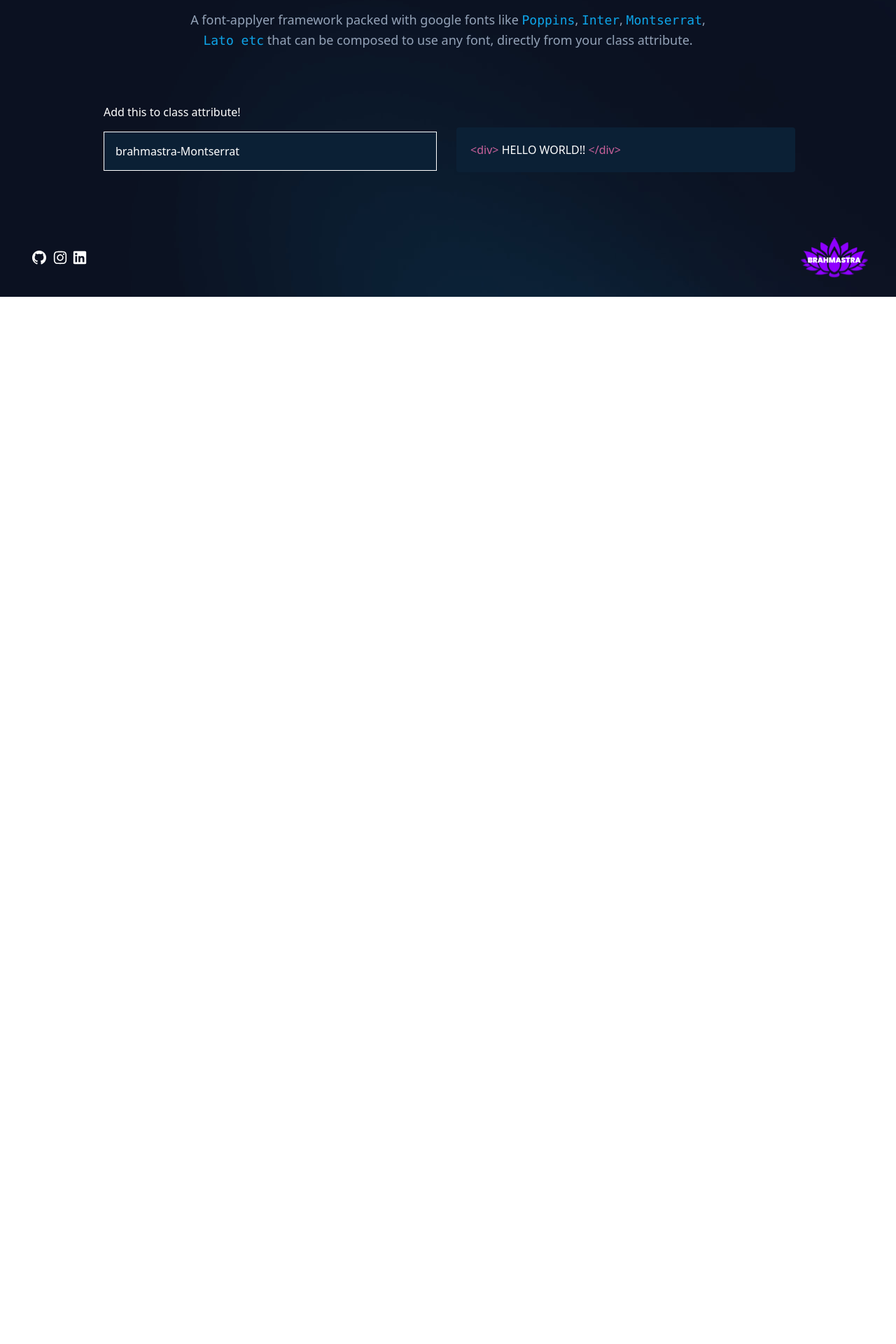
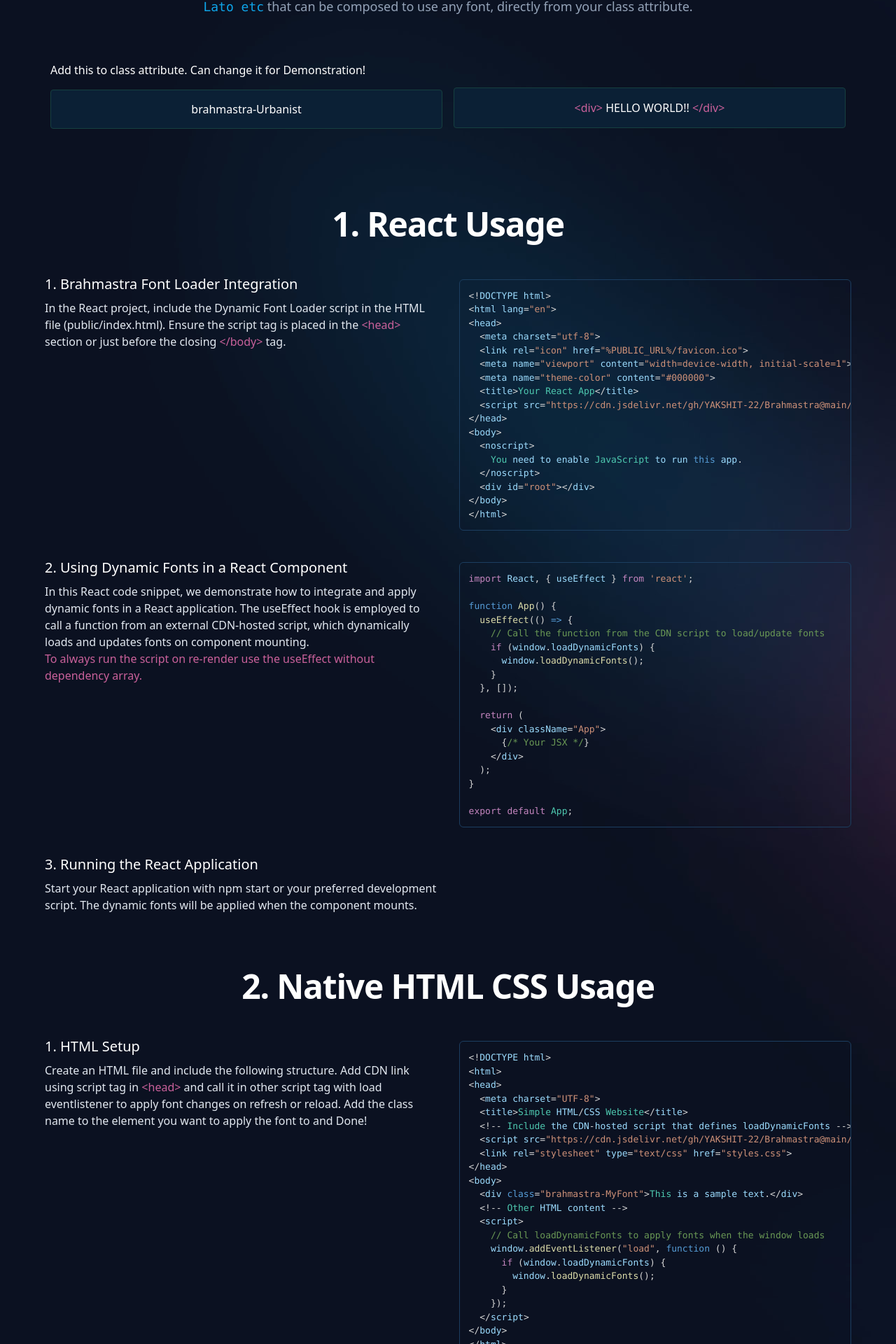
Before and after one commit to YAKSHIT-22/Brahmastra, a React (Create React App) app: page / in a window 1280 px wide. Shown: the part 430-2350 px from the top of the page at 70% size. Before the commit the page ends 854 px from the top, so only its background shows below. Built offline with nearby package versions, Linux system fonts and the light colour scheme; what tailwindcss-debug-screens would draw is missing.

Commit message:
added documentation

```diff
--- a/package.json
+++ b/package.json
@@ -10,6 +10,8 @@
     "react-dom": "^18.2.0",
     "react-router-dom": "^6.7.0",
     "react-scripts": "5.0.1",
+    "react-syntax-highlighter": "^15.5.0",
+    "react-toastify": "^9.1.3",
     "tailwindcss-debug-screens": "^2.2.1",
     "web-vitals": "^2.1.4"
   },
--- a/src/App.js
+++ b/src/App.js
@@ -1,19 +1,32 @@
 import Footer from "./components/Footer";
 import Header from "./components/Header";
 import Landing from "./pages/Landing";
-import { BrowserRouter, Route, Routes}
-        from "react-router-dom";
+import { BrowserRouter, Route, Routes } from "react-router-dom";
+import { ToastContainer, toast } from "react-toastify";
+import "react-toastify/dist/ReactToastify.css";
 
 function App() {
   return (
     <>
-    <BrowserRouter>
-    <Header/>
-      <Routes>
-      <Route exact path='/' element={<Landing/>} />
-    </Routes>
-    <Footer/>
-    </BrowserRouter>
+      <BrowserRouter>
+        <Header />
+        <Routes>
+          <Route exact path="/" element={<Landing />} />
+        </Routes>
+        <ToastContainer
+        position="top-center"
+        autoClose={5000}
+        hideProgressBar={false}
+        newestOnTop={false}
+        closeOnClick
+        rtl={false}
+        pauseOnFocusLoss
+        draggable
+        pauseOnHover
+        theme="dark"
+      />
+        <Footer />
+      </BrowserRouter>
     </>
   );
 }
--- a/src/pages/Landing.jsx
+++ b/src/pages/Landing.jsx
@@ -1,27 +1,92 @@
-import React, {useEffect} from "react";
+import React, { useEffect } from "react";
+import { toast } from "react-toastify";
+import { Prism as SyntaxHighlighter } from "react-syntax-highlighter";
+import { vscDarkPlus } from "react-syntax-highlighter/dist/esm/styles/prism";
+const codeString = `<!DOCTYPE html>
+<html lang="en">
+<head>
+  <meta charset="utf-8">
+  <link rel="icon" href="%PUBLIC_URL%/favicon.ico">
+  <meta name="viewport" content="width=device-width, initial-scale=1">
+  <meta name="theme-color" content="#000000">
+  <title>Your React App</title>
+  <script src="https://cdn.jsdelivr.net/gh/YAKSHIT-22/Brahmastra@main/main/main.js"></script>
+</head>
+<body>
+  <noscript>
+    You need to enable JavaScript to run this app.
+  </noscript>
+  <div id="root"></div>
+</body>
+</html>
+`;
+const codeString1 = `import React, { useEffect } from 'react';
 
+function App() {
+  useEffect(() => {
+    // Call the function from the CDN script to load/update fonts
+    if (window.loadDynamicFonts) {
+      window.loadDynamicFonts();
+    }
+  }, []);
+
+  return (
+    <div className="App">
+      {/* Your JSX */}
+    </div>
+  );
+}
+
+export default App;
+`
+const codeString2 = `<!DOCTYPE html>
+<html>
+<head>
+  <meta charset="UTF-8">
+  <title>Simple HTML/CSS Website</title>
+  <!-- Include the CDN-hosted script that defines loadDynamicFonts -->
+  <script src="https://cdn.jsdelivr.net/gh/YAKSHIT-22/Brahmastra@main/main/main.js"></script>
+  <link rel="stylesheet" type="text/css" href="styles.css">
+</head>
+<body>
+  <div class="brahmastra-MyFont">This is a sample text.</div>
+  <!-- Other HTML content -->
+  <script>
+    // Call loadDynamicFonts to apply fonts when the window loads
+    window.addEventListener("load", function () {
+      if (window.loadDynamicFonts) {
+        window.loadDynamicFonts();
+      }
+    });
+  </script>
+</body>
+</html>
+`
 export default function Landing() {
   const [className, setClassName] = React.useState({
-    name: "brahmastra-Montserrat",
+    name: "brahmastra-Urbanist",
   });
   const { name } = className;
   function onChange(e) {
+    if (e.target.value.split("-")[2] > "32") {
+      toast.warn("Font size greater than 32px cant be demonstrated here!");
+      return;
+    }
     setClassName((prevState) => ({
       ...prevState,
       name: e.target.value,
     }));
   }
   useEffect(() => {
-    // Call the function from the CDN script to load/update fonts
     if (window.loadDynamicFonts) {
       window.loadDynamicFonts();
     }
-  }, [className]);
+  });
   return (
-    <React.Fragment>
-      <div className="absolute inset-x-0 bg-grid-slate-900/[0.04] bg-[bottom_1px_center] bg-grid-slate-400/[0.05] bg-bottom dark:border-b border-slate-100/5 [mask-image:linear-gradient(to bottom, transparent, black)]"></div>
+    <>
+      <div className="absolute inset-x-0 bg-grid-slate-900/[0.04] bg-[bottom_1px_center] bg-grid-slate-400/[0.05] dark:border-b border-slate-100/5 [mask-image:linear-gradient(to bottom, transparent, black)]"></div>
       <section className="w-screen h-full">
-        <div className="relative max-w-5xl mx-auto pt-4 sm:pt-6 lg:pt-8 flex items-center justify-center flex-col gap-2">
+        <div className="relative max-w-6xl mx-auto pt-4 sm:pt-6 lg:pt-8 flex items-center justify-center flex-col gap-2">
           <h1 className="font-extrabold p-4 text-4xl sm:text-5xl lg:text-6xl tracking-tight text-center text-white ">
             BRAHMASTRA
           </h1>
@@ -29,42 +94,131 @@
             A Font-style applyer made to add fontstyle by just putting class
             name in class attributes.
           </h2>
-          <p className="text-lg brahmastra-Montserrat-18 p-4 text-center max-w-3xl mx-auto text-slate-400">
+          <p className="text-lg brahmastra-Urbanist-18 p-4 text-center max-w-3xl mx-auto text-slate-400">
             A font-applyer framework packed with google fonts like{" "}
-            <code className="font-mono font-medium text-sky-500 dark:text-sky-400">
+            <code className="font-medium text-sky-500 dark:text-sky-400">
               Poppins
             </code>
             ,{" "}
-            <code className="font-mono font-medium text-sky-500 dark:text-sky-400">
+            <code className="font-medium text-sky-500 dark:text-sky-400">
               Inter
             </code>
             ,{" "}
-            <code className="font-mono font-medium text-sky-500 dark:text-sky-400">
-              Montserrat
+            <code className="font-medium text-sky-500 dark:text-sky-400">
+              Urbanist
             </code>
             ,{" "}
-            <code className="font-mono font-medium text-sky-500 dark:text-sky-400">
+            <code className="font-medium text-sky-500 dark:text-sky-400">
               Lato etc
             </code>{" "}
             that can be composed to use any font, directly from your class
             attribute.
           </p>
-          <div className="w-full flex items-center justify-center md:flex-row flex-col mt-2  mb-12 gap-6 md:gap-6 mx-auto mt-8 h-full p-4 md:p-4">
-            <div className="w-full md:w-1/2 flex items-center justify-center p-1">
-              <form className="w-full flex items-center justify-center flex-col gap-4">
-             <p className="brahmastra-Montserrat-14 w-full text-white transition-all" >Add this to class attribute!</p>
-              <input type="text" id="name" value={name} onChange={onChange} className="brahmastra-Montserrat-18 p-4 w-full h-14 bg-[#0b2035] text-white transition-all border border-white" />
-             </form>
+          <div className="w-full flex items-center justify-center md:flex-row flex-col mt-2  mb-12 gap-4 mx-auto mt-8 h-full p-2 md:p-2">
+            <div className="w-full md:w-1/2 flex items-center justify-center">
+              <form className="w-full flex items-start justify-center flex-col gap-4">
+                <p className="brahmastra-Urbanist-14 w-full text-white transition-all">
+                  Add this to class attribute. Can change it for Demonstration!
+                </p>
+                <input
+                  type="text"
+                  id="name"
+                  value={name}
+                  onChange={onChange}
+                  className="brahmastra-Urbanist-18 p-4 w-full h-14 bg-[#0b2035] border rounded border-[#164040] text-white text-center transition-all outline-none"
+                />
+              </form>
             </div>
             <div className="w-full md:w-1/2 flex items-center justify-center">
-              <div className={`${name} w-full h-full md:mt-9 bg-[#0b2035] text-white p-5 rounded` }>
-                   <span className="text-[#ca619b]">{"<"}</span><span className="text-[#ca619b]">{"div"}</span><span className="text-[#ca619b]">{">"}</span> HELLO WORLD!! <span className="text-[#ca619b]">{"<"}</span><span className="text-[#ca619b]">{"/div"}</span><span className="text-[#ca619b]">{">"}</span>
+              <div
+                className={`${name} w-full h-full md:mt-9 bg-[#0b2035] text-white p-4 rounded border border-[#164040] transition-all duration-1000 origin-center text-center`}>
+                <span className="text-[#ca619b]">{"<"}</span>
+                <span className="text-[#ca619b]">{"div"}</span>
+                <span className="text-[#ca619b]">{">"}</span> HELLO WORLD!!{" "}
+                <span className="text-[#ca619b]">{"<"}</span>
+                <span className="text-[#ca619b]">{"/div"}</span>
+                <span className="text-[#ca619b]">{">"}</span>
               </div>
             </div>
           </div>
         </div>
       </section>
-      <div className="absolute inset-x-0 bg-grid-slate-900/[0.04] bg-[bottom_1px_center] bg-grid-slate-400/[0.05] bg-bottom dark:border-b border-slate-100/5 [mask-image:linear-gradient(to top, transparent, black)]"></div>
-    </React.Fragment>
+      <section className="w-screen h-full p-2 md:p-2 mb-4">
+        <div className="flex w-full h-full items-center justify-center flex-col gap-[3rem]">
+        <div className="max-w-6xl mx-auto pt-4 sm:pt-6 lg:pt-8 flex items-center justify-center flex-col gap-[2rem]">
+          <h1 className="font-extrabold p-4 text-3xl sm:text-4xl lg:text-5xl tracking-tight text-center text-white ">
+            1. React Usage
+          </h1>
+          <div className="w-full h-full flex items-start justify-start flex-col gap-[1rem]">
+            <div className="w-full h-full flex items-start justify-start md:flex-row flex-col gap-[2rem]">
+             <div className="w-full md:w-[50%] h-full flex items-start justify-start flex-col gap-2">
+              <h1 className="brahmastra-Urbanist text-white !text-xl">
+                1. Brahmastra Font Loader Integration
+              </h1>
+              <p className="brahmastra-Urbanist text-slate-200 !text-base">
+              In the React project, include the Dynamic Font Loader script in the HTML file (public/index.html). Ensure the script tag is placed in the <span className="text-[#ca619b]"> &lt;head&gt;</span> section or just before the closing <span className="text-[#ca619b]"> &lt;/body&gt;</span> tag.
+              </p>
+              </div>
+              <SyntaxHighlighter language="javascript" style={vscDarkPlus} className="!bg-inherit border-[.1px] border-[#1c3e60] w-full md:w-[50%] h-full rounded-md scroll-remove">
+                {codeString}
+              </SyntaxHighlighter>
+            </div>
+          </div>
+          <div className="w-full h-full flex items-start justify-start flex-col gap-[1rem]">
+            <div className="w-full h-full flex items-start justify-start md:flex-row flex-col gap-[2rem]">
+             <div className="w-full md:w-[50%] h-full flex items-start justify-start flex-col gap-2">
+              <h1 className="brahmastra-Urbanist text-white !text-xl">
+                2. Using Dynamic Fonts in a React Component
+              </h1>
+              <p className="brahmastra-Urbanist text-slate-200 !text-base">
+              In this React code snippet, we demonstrate how to integrate and apply dynamic fonts in a React application. The useEffect hook is employed to call a function from an external CDN-hosted script, which dynamically loads and updates fonts on component mounting.<br/> <span className="text-[#ca619b]">To always run the script on re-render use the useEffect without dependency array.</span>
+              </p>
+              </div>
+              <SyntaxHighlighter language="javascript" style={vscDarkPlus} className="!bg-inherit border-[.1px] border-[#1c3e60] w-full md:w-[50%] h-full rounded-md scroll-remove">
+                {codeString1}
+              </SyntaxHighlighter>
+            </div>
+          </div>
+          <div className="w-full h-full flex items-start justify-start flex-col gap-[1rem]">
+            <div className="w-full h-full flex items-start justify-start md:flex-row flex-col gap-[2rem]">
+             <div className="w-full md:w-[50%] h-full flex items-start justify-start flex-col gap-2">
+              <h1 className="brahmastra-Urbanist text-white !text-xl">
+              3. Running the React Application
+              </h1>
+              <p className="brahmastra-Urbanist text-slate-200 !text-base">
+              Start your React application with npm start or your preferred development script. The dynamic fonts will be applied when the component mounts.
+              </p>
+              </div>
+            </div>
+          </div>
+        </div>
+        </div>
+      </section>
+      <section className="w-screen h-full p-2 md:p-2 mb-4">
+        <div className="flex w-full h-full items-center justify-center flex-col gap-[3rem]">
+        <div className="max-w-6xl mx-auto pt-4 sm:pt-6 lg:pt-8 flex items-center justify-center flex-col gap-[2rem]">
+          <h1 className="font-extrabold p-4 text-3xl sm:text-4xl lg:text-5xl tracking-tight text-center text-white ">
+            2. Native HTML CSS Usage
+          </h1>
+          <div className="w-full h-full flex items-start justify-start flex-col gap-[1rem]">
+            <div className="w-full h-full flex items-start justify-start md:flex-row flex-col gap-[2rem]">
+             <div className="w-full md:w-[50%] h-full flex items-start justify-start flex-col gap-2">
+              <h1 className="brahmastra-Urbanist text-white !text-xl">
+                1. HTML Setup
+              </h1>
+              <p className="brahmastra-Urbanist text-slate-200 !text-base">
+              Create an HTML file and include the following structure. Add CDN link using script tag in <span className="text-[#ca619b]"> &lt;head&gt;</span> and call it in other script tag with load eventlistener to apply font changes on refresh or reload. Add the class name to the element you want to apply the font to and Done!
+              </p>
+              </div>
+              <SyntaxHighlighter language="javascript" style={vscDarkPlus} className="!bg-inherit border-[.1px] border-[#1c3e60] w-full md:w-[50%] h-full rounded-md scroll-remove">
+                {codeString2}
+              </SyntaxHighlighter>
+            </div>
+          </div>
+        </div>
+        </div>
+      </section>
+      <div className="absolute inset-x-0 bg-grid-slate-900/[0.04] bg-[bottom_1px_center] bg-grid-slate-400/[0.05] dark:border-b border-slate-100/5 [mask-image:linear-gradient(to top, transparent, black)]"></div>
+    </>
   );
 }
```
Also changed, not shown: src/components/Header.jsx (+13 -7 lines), 1 other file (tests, documents, lock files or other folders).
